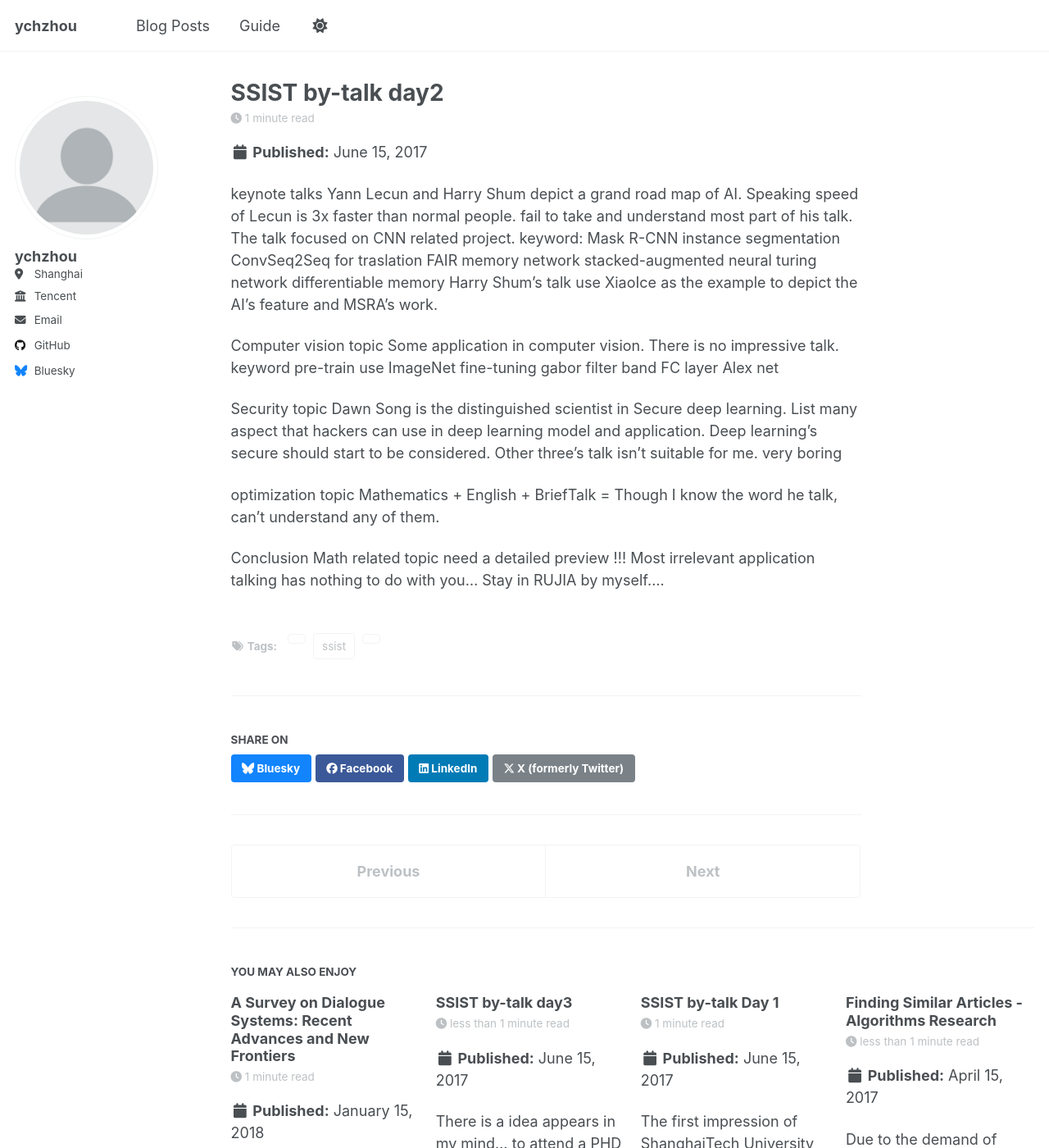
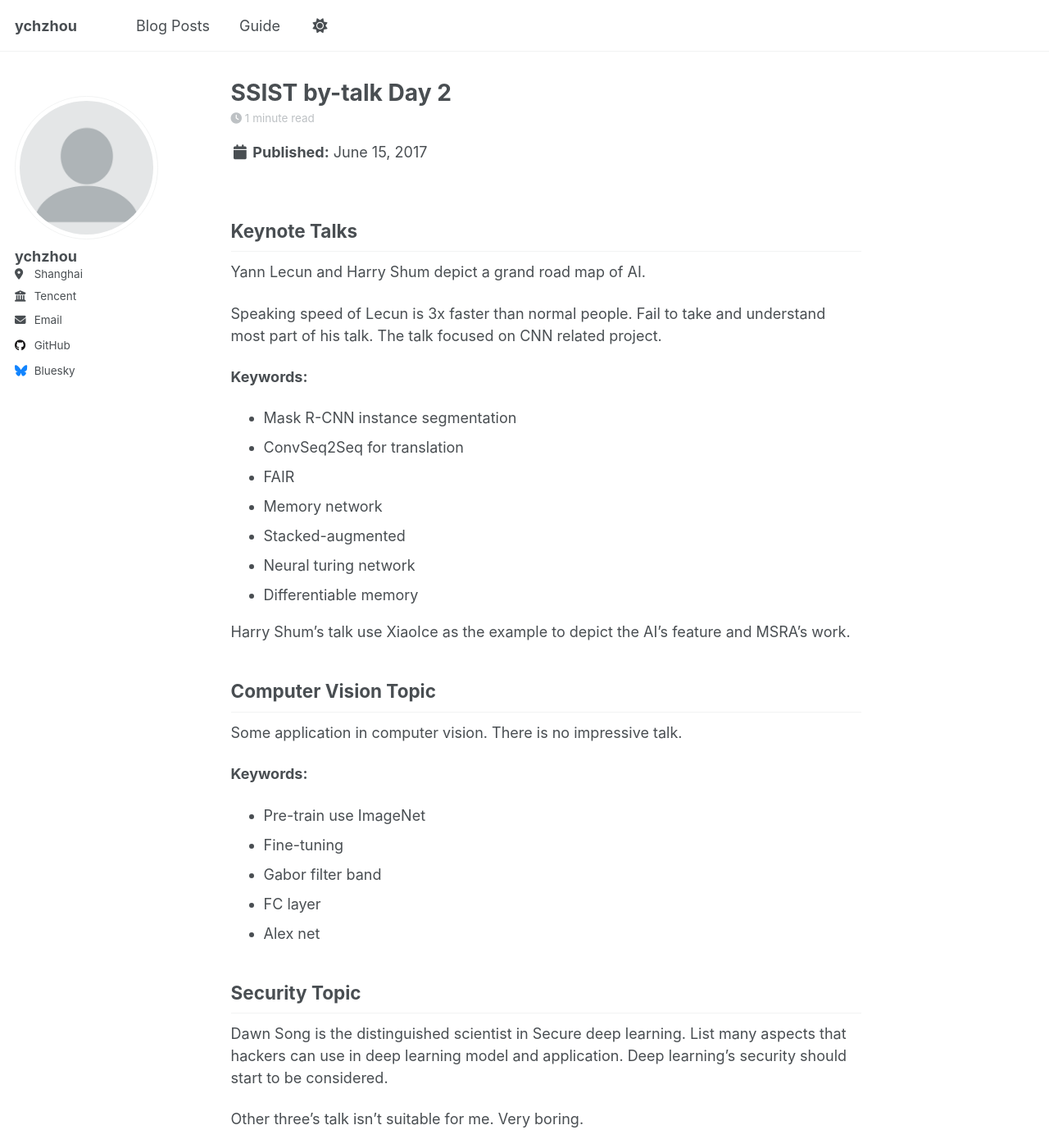
Before and after one commit to LTzycLT/ltzyclt.github.io, a Jekyll site: the page built from _posts/2017-06-15-ssist-day2.md, in a window 1280 px wide and 1400 px high. Shown: the whole window at 82% size. Built offline with Jekyll 4.4.1, drawn with Linux system fonts in a browser that asks for light colours; a script that is not in the unit is left out; some of the changed text lies outside the part shown.

Commit message:
Re-upload optimized post: SSIST Day 2 notes

```diff
--- a/_posts/2017-06-15-ssist-day2.md
+++ b/_posts/2017-06-15-ssist-day2.md
@@ -1,38 +1,56 @@
 ---
-title: SSIST by-talk day2
+title: 'SSIST by-talk Day 2'
 date: 2017-06-15 16:04:21
-tags: ssist,conference
+tags:
+  - ssist
+  - conference
+  - AI
 ---
-keynote talks
+
+## Keynote Talks
+
 Yann Lecun and Harry Shum depict a grand road map of AI.
-Speaking speed of Lecun is 3x faster than normal people. fail to take and understand most part of his talk. The talk focused on CNN related project.
-keyword:
-Mask R-CNN instance segmentation
-ConvSeq2Seq for traslation
-FAIR
-memory network
-stacked-augmented
-neural turing network
-differentiable memory
+
+Speaking speed of Lecun is 3x faster than normal people. Fail to take and understand most part of his talk. The talk focused on CNN related project.
+
+**Keywords:**
+- Mask R-CNN instance segmentation
+- ConvSeq2Seq for translation
+- FAIR
+- Memory network
+- Stacked-augmented
+- Neural turing network
+- Differentiable memory
+
 Harry Shum's talk use XiaoIce as the example to depict the AI's feature and MSRA's work.
 
-Computer vision topic
+## Computer Vision Topic
+
 Some application in computer vision. There is no impressive talk.
-keyword
-pre-train use ImageNet
-fine-tuning
-gabor filter band
-FC layer
-Alex net
 
-Security topic
-Dawn Song is the distinguished scientist in Secure deep learning. List many aspect that hackers can use in deep learning model and application. Deep learning's secure should start to be considered.
-Other three's talk isn't suitable for me. very boring
+**Keywords:**
+- Pre-train use ImageNet
+- Fine-tuning
+- Gabor filter band
+- FC layer
+- Alex net
 
-optimization topic
+## Security Topic
+
+Dawn Song is the distinguished scientist in Secure deep learning. List many aspects that hackers can use in deep learning model and application. Deep learning's security should start to be considered.
+
+Other three's talk isn't suitable for me. Very boring.
+
+## Optimization Topic
+
 Mathematics + English + BriefTalk = Though I know the word he talk, can't understand any of them.
 
-Conclusion
-Math related topic need a detailed preview !!!
-Most irrelevant application talking has nothing to do with you...
-Stay in RUJIA by myself....
+## Conclusion
+
+- Math related topic need a detailed preview !!!
+- Most irrelevant application talking has nothing to do with you...
+- Stay in RUJIA by myself....
+
+---
+
+*Conference notes from SSIST 2017 Day 2.*
```
